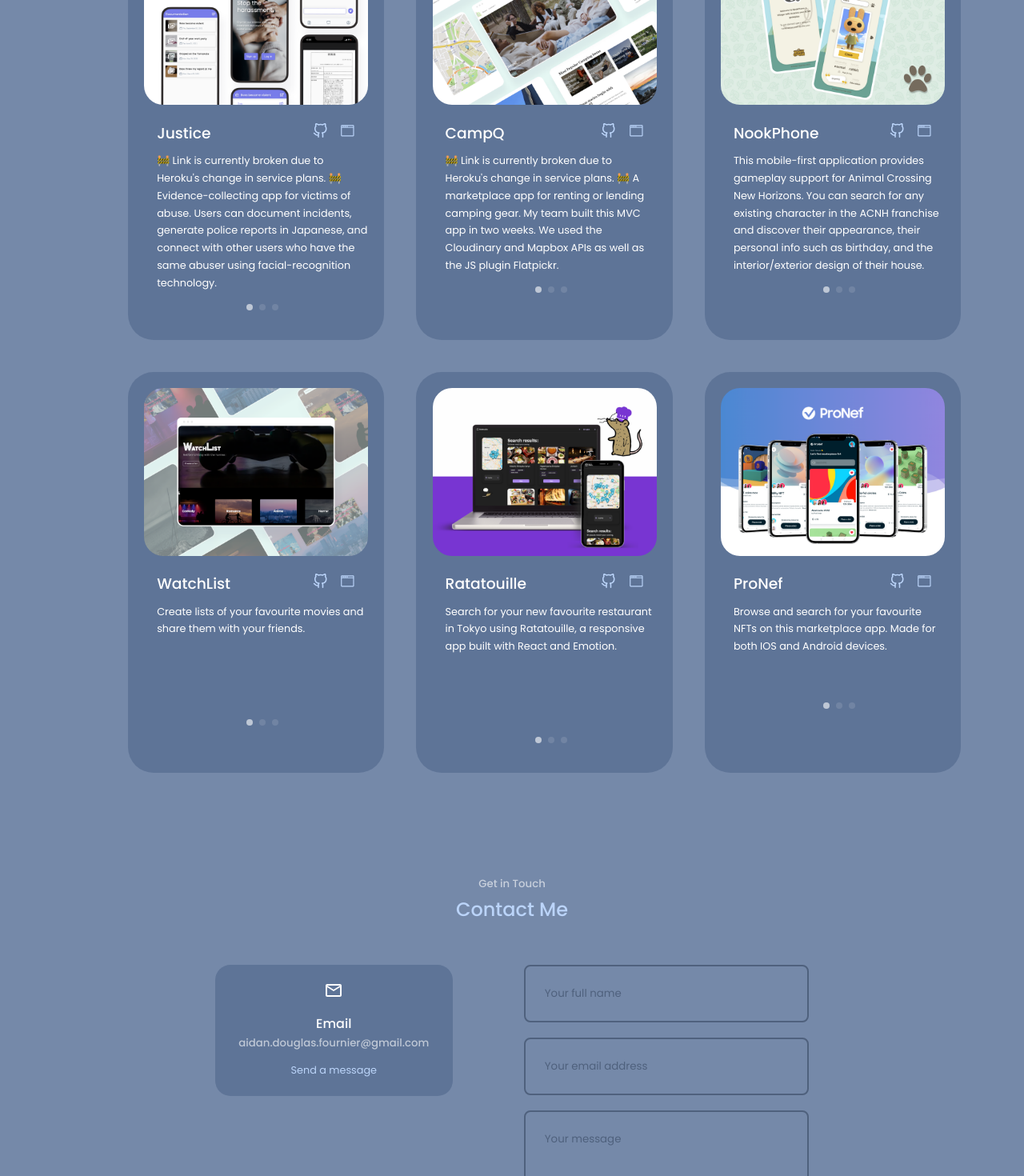
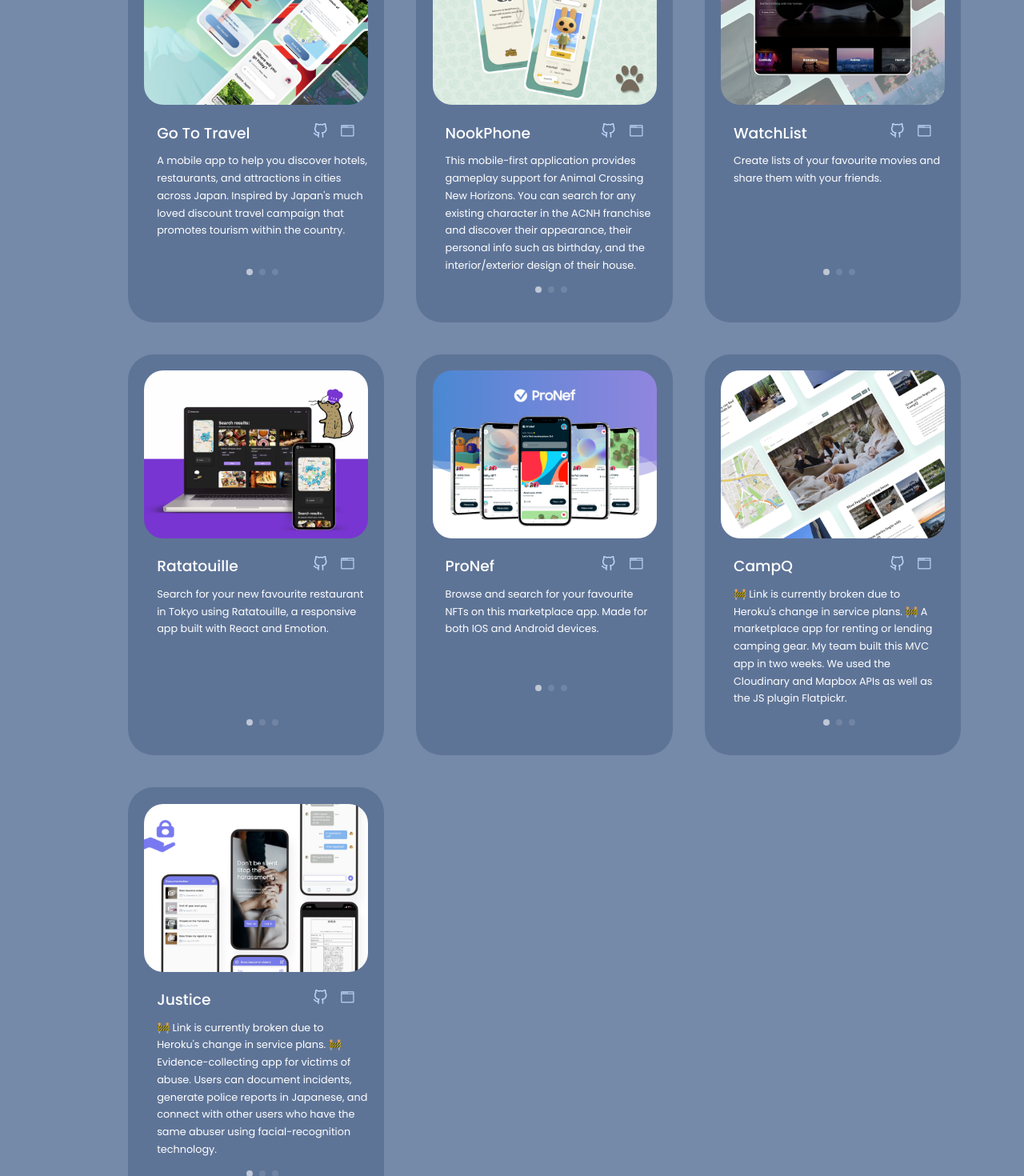
Before and after one commit to AidanFournier/react-portfolio-site, a React (Create React App) app: page / in a window 1280 px wide. Shown: the part 2740-4210 px from the top of the page at 80% size. Built offline with nearby package versions, Linux system fonts and the light colour scheme.

Commit message:
Updated portfolio with new project

```diff
--- a/src/data/portfolioData.js
+++ b/src/data/portfolioData.js
@@ -4,48 +4,30 @@
 import WatchListImg from '../assets/WatchListMockup.png'
 import RatatouilleImg from '../assets/RatatouilleMockup.png'
 import ProNefImg from '../assets/ProNefMockup.png'
+import GoToTravelImg from '../assets/Go To Travel Mockup.png'
 
 const data = [
     {
       id: 1,
-      image: JusticeImg,
-      title: "Justice",
+      image: GoToTravelImg,
+      title: "Go To Travel",
       stack: [
         <h4>Front-end:</h4>,
-        <p>JavaScript, HTML5, CSS, Sass</p>,
-        <h4>Back-end:</h4>,
-        <p>Ruby on Rails</p>,
+        <p>React Native, Tailwind</p>,
+        <h4>APIs:</h4>,
+        <p>Google Places, Travel Advisor</p>,
         <p>Others:</p>,
-        <p>Postgres, Redis, Heroku, Figma</p>
+        <p>Expo</p>
       ],
-      github: "https://github.com/AidanFournier/justice",
-      site: "https://justice-app.herokuapp.com/",
+      github: "https://github.com/AidanFournier/go-to-travel",
+      site: "https://main--legendary-faun-08a27a.netlify.app/",
       content: {
-        description: "🚧 Link is currently broken due to Heroku's change in service plans. 🚧 Evidence-collecting app for victims of abuse. Users can document incidents, generate police reports in Japanese, and connect with other users who have the same abuser using facial-recognition technology.",
-        role: "As the lead Front-End Developer for this project, I had to think about how to design the app with mobile-first function in mind. I challenged myself by learning how to use Stimulus.js and create wireframes on Figma."
+        description: "A mobile app to help you discover hotels, restaurants, and attractions in cities across Japan. Inspired by Japan's much loved discount travel campaign that promotes tourism within the country.",
+        role: "This native app has a clean design and is responsive to all devices. I challenged myself with this project by connecting data points from two different APIs."
       }
     },
     {
       id: 2,
-      image: CampQImg,
-      title: "CampQ",
-      stack: [
-        <h4>Front-end:</h4>,
-        <p>JavaScript, HTML5, CSS, Sass, Bootstrap</p>,
-        <h4>Back-end:</h4>,
-        <p>Ruby on Rails</p>,
-        <p>Others:</p>,
-        <p>Postgres, Redis, Heroku, Figma</p>
-      ],
-      github: "https://github.com/AidanFournier/CampQ",
-      site: "https://campq.herokuapp.com/",
-      content: {
-        "description": "🚧 Link is currently broken due to Heroku's change in service plans. 🚧 A marketplace app for renting or lending camping gear. My team built this MVC app in two weeks. We used the Cloudinary and Mapbox APIs as well as the JS plugin Flatpickr.",
-        "role": "As the Project Manager, I learned invaluable skills in organizing my team and communicating with them using platforms such as Slack, Trello, and Github."
-      }
-    },
-    {
-      id: 3,
       image: NookPhoneImg,
       title: "NookPhone",
       stack: [
@@ -62,7 +44,7 @@
       }
     },
     {
-      id: 4,
+      id: 3,
       image: WatchListImg,
       title: "WatchList",
       stack: [
@@ -81,7 +63,7 @@
       }
     },
     {
-      id: 5,
+      id: 4,
       image: RatatouilleImg,
       title: "Ratatouille",
       stack: [
@@ -98,7 +80,7 @@
       }
     },
     {
-      id: 6,
+      id: 5,
       image: ProNefImg,
       title: "ProNef",
       stack: [
@@ -113,6 +95,45 @@
         description: "Browse and search for your favourite NFTs on this marketplace app. Made for both IOS and Android devices.",
         role: "This is my first project built with React Native. I focused on creating reusable components and used React Native's  FlatList, ScrollView, SafeAreaView, StatusBar, and more."
       }
+    },
+    {
+      id: 6,
+      image: CampQImg,
+      title: "CampQ",
+      stack: [
+        <h4>Front-end:</h4>,
+        <p>JavaScript, HTML5, CSS, Sass, Bootstrap</p>,
+        <h4>Back-end:</h4>,
+        <p>Ruby on Rails</p>,
+        <p>Others:</p>,
+        <p>Postgres, Redis, Heroku, Figma</p>
+      ],
+      github: "https://github.com/AidanFournier/CampQ",
+      site: "https://campq.herokuapp.com/",
+      content: {
+        "description": "🚧 Link is currently broken due to Heroku's change in service plans. 🚧 A marketplace app for renting or lending camping gear. My team built this MVC app in two weeks. We used the Cloudinary and Mapbox APIs as well as the JS plugin Flatpickr.",
+        "role": "As the Project Manager, I learned invaluable skills in organizing my team and communicating with them using platforms such as Slack, Trello, and Github."
+      }
+    },
+
+    {
+      id: 7,
+      image: JusticeImg,
+      title: "Justice",
+      stack: [
+        <h4>Front-end:</h4>,
+        <p>JavaScript, HTML5, CSS, Sass</p>,
+        <h4>Back-end:</h4>,
+        <p>Ruby on Rails</p>,
+        <p>Others:</p>,
+        <p>Postgres, Redis, Heroku, Figma</p>
+      ],
+      github: "https://github.com/AidanFournier/justice",
+      site: "https://justice-app.herokuapp.com/",
+      content: {
+        description: "🚧 Link is currently broken due to Heroku's change in service plans. 🚧 Evidence-collecting app for victims of abuse. Users can document incidents, generate police reports in Japanese, and connect with other users who have the same abuser using facial-recognition technology.",
+        role: "As the lead Front-End Developer for this project, I had to think about how to design the app with mobile-first function in mind. I challenged myself by learning how to use Stimulus.js and create wireframes on Figma."
+      }
     }
   ]
 
```
Also changed, not shown: src/assets/Go To Travel Mockup.png (added).
